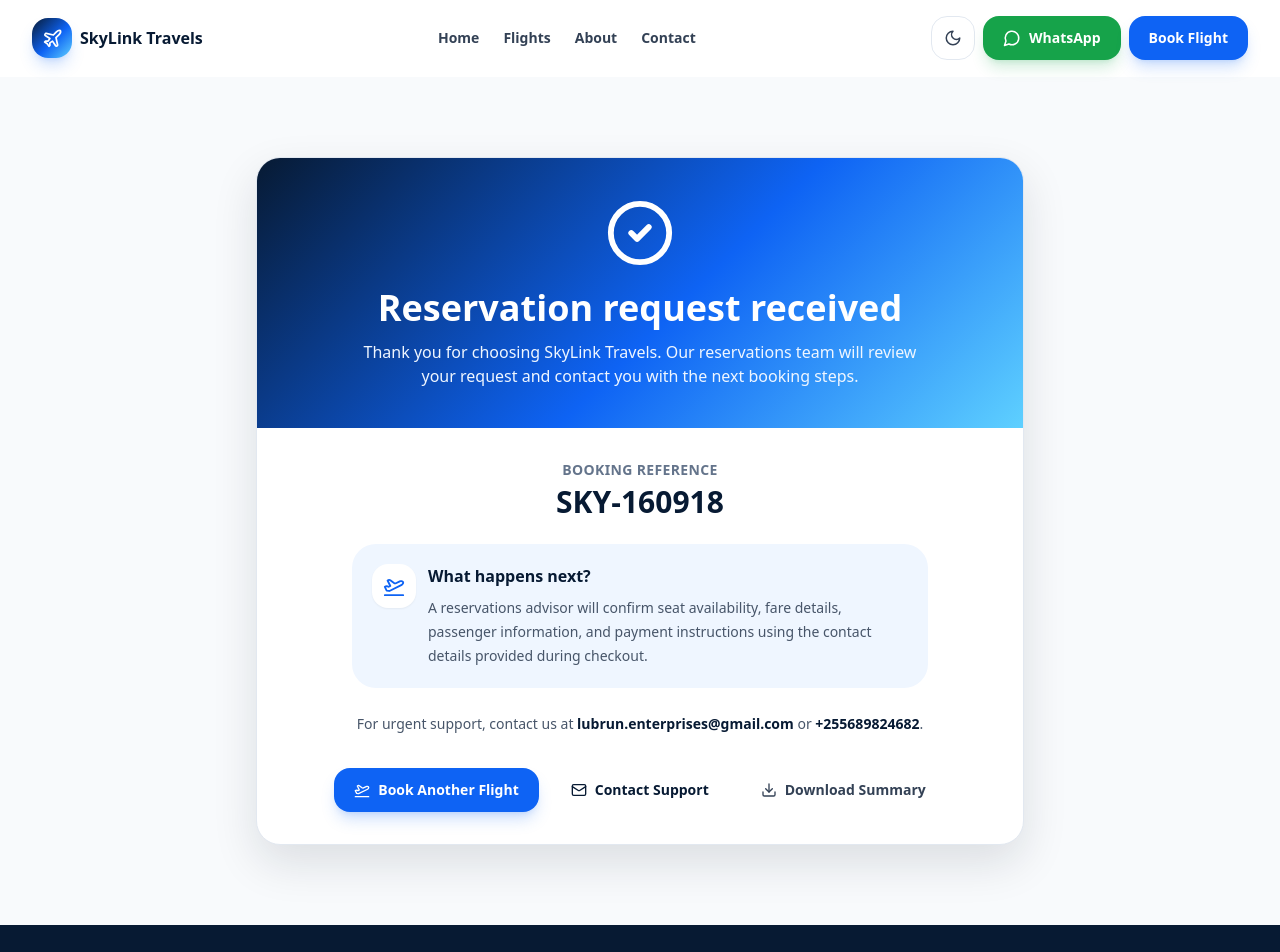
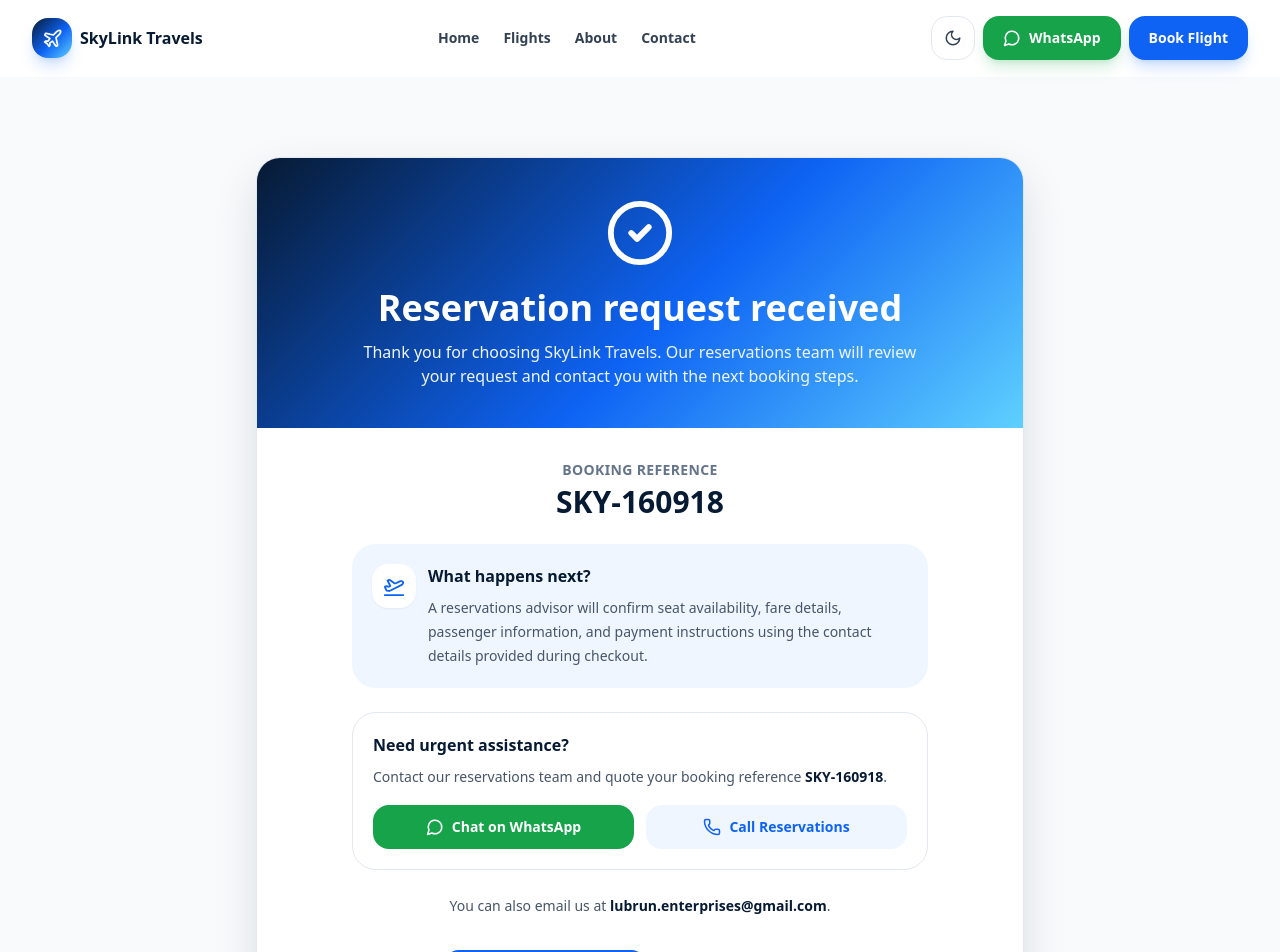
Before and after one commit to brianmichaelu/airline-website, a Next.js app: page /confirmation in a window 1280 px wide. Shown: the top 952 px of the page. Built offline with nearby package versions, Linux system fonts and the light colour scheme.

Commit message:
Update confirmation.tsx

```diff
--- a/pages/confirmation.tsx
+++ b/pages/confirmation.tsx
@@ -1,11 +1,25 @@
-import { CheckCircle2, Download, Mail, PlaneTakeoff } from "lucide-react";
+import {
+  CheckCircle2,
+  Mail,
+  MessageCircle,
+  Phone,
+  PlaneTakeoff,
+} from "lucide-react";
 import Layout from "@/components/Layout";
 import Button from "@/components/ui/Button";
 import Card from "@/components/ui/Card";
 import { siteConfig } from "@/lib/site";
 
+function getWhatsAppLink(message: string) {
+  const phone = siteConfig.whatsapp.replace(/\D/g, "");
+
+  return `https://wa.me/${phone}?text=${encodeURIComponent(message)}`;
+}
+
 export default function ConfirmationPage() {
   const bookingRef = "SKY-" + Math.floor(100000 + Math.random() * 900000);
+
+  const whatsappMessage = `Hello SkyLink Travels, I have submitted a flight reservation request. My booking reference is ${bookingRef}. Please assist me with the next steps.`;
 
   return (
     <Layout
@@ -56,15 +70,45 @@ export default function ConfirmationPage() {
               </div>
             </div>
 
+            <div className="mx-auto mt-6 max-w-xl rounded-3xl border border-slate-200 p-5 text-left dark:border-white/10">
+              <h2 className="font-black text-navy dark:text-white">
+                Need urgent assistance?
+              </h2>
+
+              <p className="mt-2 text-sm leading-6 text-slate-600 dark:text-slate-300">
+                Contact our reservations team and quote your booking reference{" "}
+                <strong className="text-navy dark:text-white">
+                  {bookingRef}
+                </strong>
+                .
+              </p>
+
+              <div className="mt-4 grid gap-3 sm:grid-cols-2">
+                <a
+                  href={getWhatsAppLink(whatsappMessage)}
+                  target="_blank"
+                  rel="noopener noreferrer"
+                  className="inline-flex items-center justify-center gap-2 rounded-2xl bg-green-600 px-5 py-3 text-sm font-black text-white transition hover:-translate-y-0.5 hover:bg-green-700"
+                >
+                  <MessageCircle size={18} />
+                  Chat on WhatsApp
+                </a>
+
+                <a
+                  href={`tel:${siteConfig.phone}`}
+                  className="inline-flex items-center justify-center gap-2 rounded-2xl bg-blue-50 px-5 py-3 text-sm font-black text-ocean transition hover:-translate-y-0.5 hover:bg-blue-100 dark:bg-blue-950/40"
+                >
+                  <Phone size={18} />
+                  Call Reservations
+                </a>
+              </div>
+            </div>
+
             <div className="mx-auto mt-6 max-w-xl text-sm leading-6 text-slate-600 dark:text-slate-300">
               <p>
-                For urgent support, contact us at{" "}
+                You can also email us at{" "}
                 <strong className="text-navy dark:text-white">
                   {siteConfig.email}
-                </strong>{" "}
-                or{" "}
-                <strong className="text-navy dark:text-white">
-                  {siteConfig.phone}
                 </strong>
                 .
               </p>
@@ -80,11 +124,6 @@ export default function ConfirmationPage() {
                 <Mail size={16} />
                 Contact Support
               </Button>
-
-              <Button variant="ghost">
-                <Download size={16} />
-                Download Summary
-              </Button>
             </div>
           </div>
         </Card>
```
